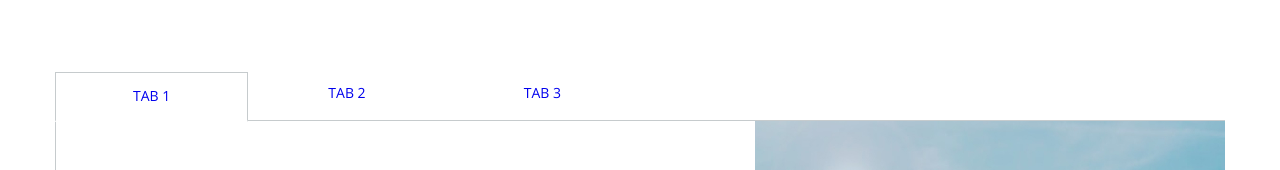
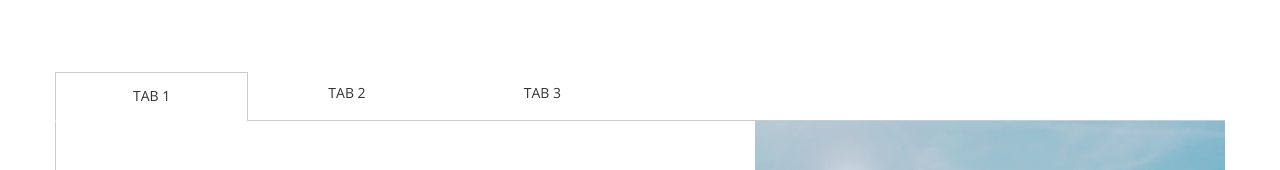
Before and after one commit to mzelenevskaya/01_task, a plain HTML site: page index.html in a window 1280 px wide. Shown: the part 134-304 px from the top of the page. Drawn offline with nearby package versions, Linux system fonts and the light colour scheme.

Commit message:
feat: change html and css layouts for 01_task

```diff
--- a/assets/css/style.css
+++ b/assets/css/style.css
@@ -125,6 +125,8 @@ body {
 .slider-nav__menu {
     display: flex;
     margin: 0 -1px;
+    /* text-decoration: none; */
+    /* list-style: none; */
 }
 
 .slider-nav__menu-item {
@@ -140,9 +142,11 @@ body {
     list-style: none;
     display: inline-block;
     position: relative;
+    text-decoration: none;
 }
 
 .slider-nav__menu-item a {
+    color: #333333;
     text-decoration: none;
 }
 
@@ -154,6 +158,7 @@ body {
     border-left: 1px solid #C6CBCD;
     border-bottom: 2px solid #FFFFFF;
     transform: translate(0%, 4%);
+
 }
 
 .slider-content {
```
Also changed, not shown: index.html (+6 -2 lines).
